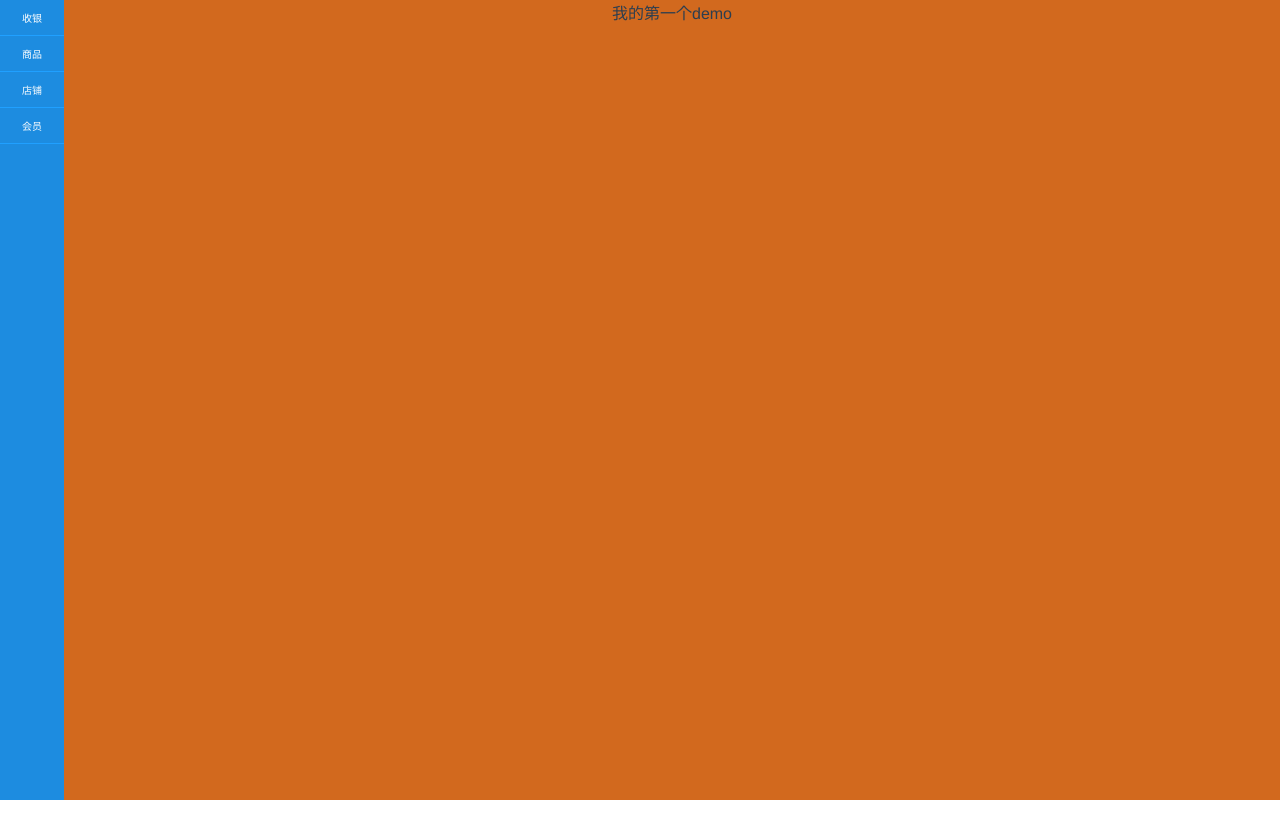
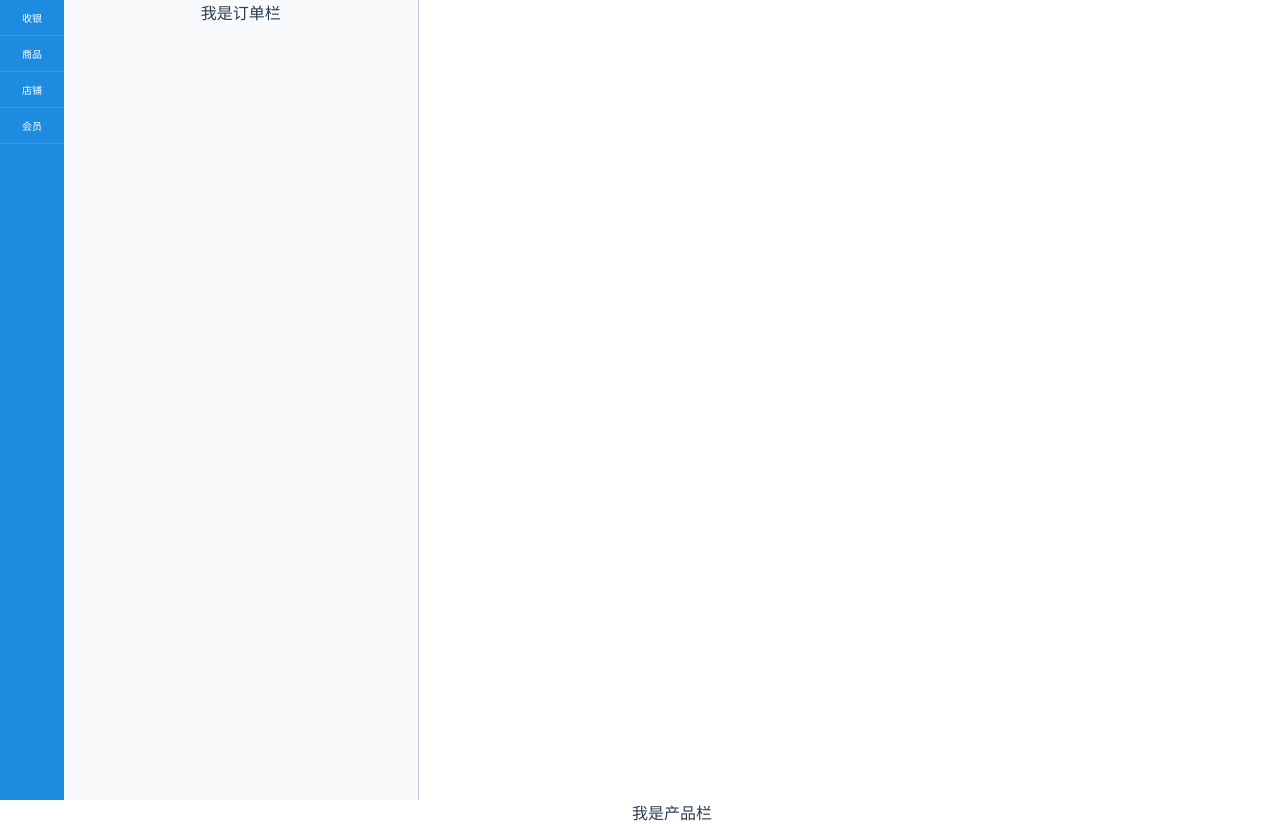
Before and after one commit to xutaoCrazy/aswerPos, a Vue app: page / in a window 1280 px wide. Before the commit the page ends 800 px from the top, so only its background shows below. Built offline with nearby package versions, Linux system fonts and the light colour scheme; a small style sheet from the web is missing.

Commit message:
左右两侧盒子

```diff
--- a/package.json
+++ b/package.json
@@ -14,6 +14,7 @@
     "build": "node build/build.js"
   },
   "dependencies": {
+    "element-ui": "^2.4.1",
     "vue": "^2.5.2",
     "vue-router": "^3.0.1"
   },
--- a/src/App.vue
+++ b/src/App.vue
@@ -27,7 +27,7 @@ export default {
 }
 .main{
   float: left;
-  background: chocolate;
+  /* background: chocolate; */
   height: 100%;
   width: 95%;
 }
--- a/src/components/page/Pos.vue
+++ b/src/components/page/Pos.vue
@@ -1,10 +1,28 @@
 <template>
     <div id='pos'>
-        我的第一个demo
+       <el-row>
+            <el-col :span='7' class="pos-bord" id='order-list'>
+                我是订单栏
+            </el-col>
+            <el-col>
+                我是产品栏
+            </el-col>
+       </el-row>
     </div>
 </template>
 <script>
 export default {
-  name: 'pos'
+  name: 'pos',
+  mounted: function () {
+    var oderheight = document.body.clientHeight
+    document.getElementById('order-list').style.height = oderheight + 'px'
+  }
 }
 </script>
+
+<style>
+.pos-bord{
+    background-color: #f9fafc;
+    border-right: 1px solid #c0ccda
+}
+</style>
--- a/src/main.js
+++ b/src/main.js
@@ -3,9 +3,11 @@
 import Vue from 'vue'
 import App from './App'
 import router from './router'
+import ElementUI from 'element-ui'
+import 'element-ui/lib/theme-chalk/index.css'
 
 Vue.config.productionTip = false
-
+Vue.use(ElementUI)
 /* eslint-disable no-new */
 new Vue({
   el: '#app',
```
